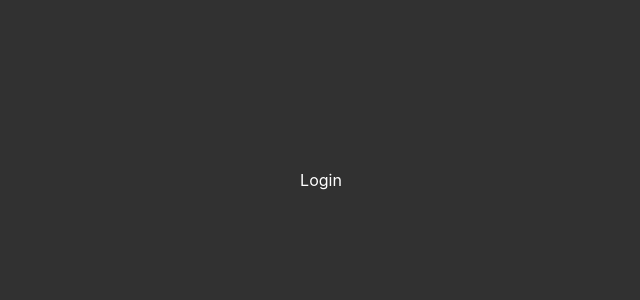
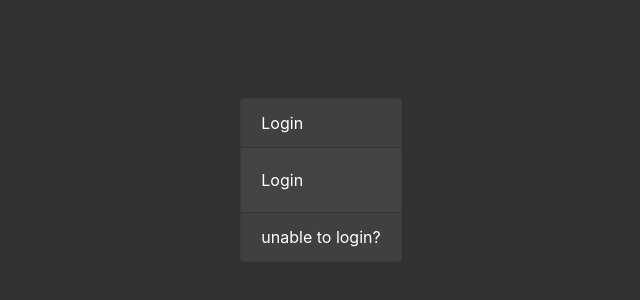
Before and after one commit to OwenKelvin/FurahaSMS-frontend, an Angular app: page /login in a window 1280 px wide. Shown: the part 220-520 px from the top of the page, without its empty margins (319-959 px from the left). Built offline with nearby package versions, Linux system fonts and the light colour scheme.

Commit message:
Fixed failing tests

```diff
--- a/src/app/components/login/login.component.html
+++ b/src/app/components/login/login.component.html
@@ -1,3 +1,13 @@
 <app-full-with-center>
-    Login
+  <section class='card'>
+    <section class='card-header'>
+      Login
+    </section>
+    <section class='card-body'>
+      Login
+    </section>
+    <section class='card-footer'>
+      unable to login?
+    </section>
+  </section>
 </app-full-with-center>
--- a/src/styles.css
+++ b/src/styles.css
@@ -9,3 +9,6 @@ html, body {
 .full-height {
   height: 100%;
 }
+.card {
+  background-color: rgb(67, 67, 67);
+}
```
Also changed, not shown: 2 other files (tests, documents, lock files or other folders).
